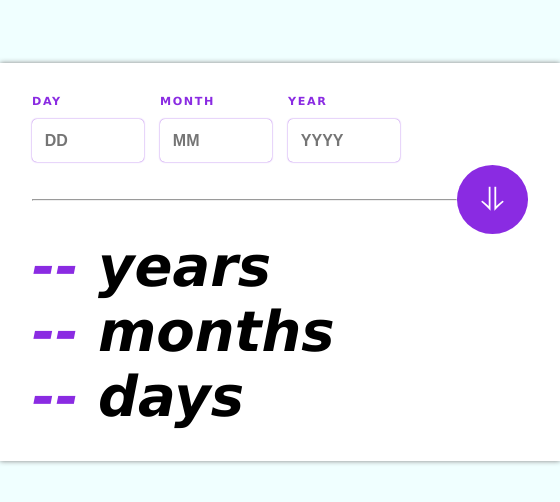
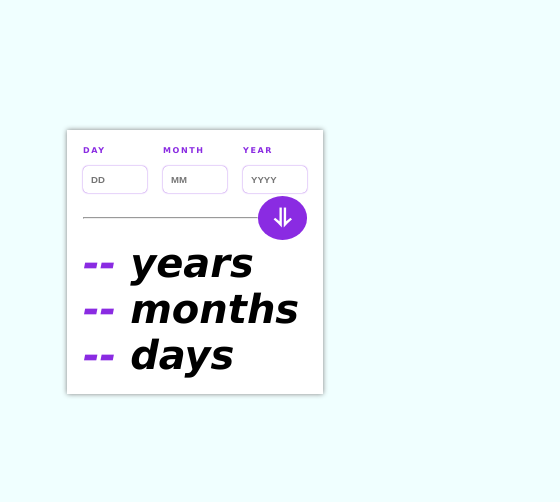
Before and after one commit to idowuemmao/age-calculator, a plain HTML site: page index.html in a window 390 px wide. Shown: the part 160-662 px from the top of the page, 560 px wide, since content can reach past the window. Drawn offline with Linux system fonts and the light colour scheme.

Commit message:
second commit

```diff
--- a/style.css
+++ b/style.css
@@ -51,10 +51,6 @@ input {
     font-size: 1rem;
 }
 
-.output {
-    gap: 0;
-}
-
 .outputs {
     font-weight: 1000;
     font-size: 3.5rem;
@@ -95,5 +91,46 @@ span {
     color: red;
     font-size: 0.5rem;
     font-style: italic;
+}
 
+@media (max-width:600px) {
+    .calculator {
+        width: auto;
+        padding: 1rem;
+    }
+
+    .divider {
+        display: flex;
+        flex-direction: row;
+
+        align-items: center;
+    }
+
+    input {
+        width: 4rem;
+        padding: 0.5rem;
+        font-size: 0.6rem;
+    }
+
+    label {
+        margin-bottom: 0.5rem;
+        font-size: 0.5rem;
+        font-weight: 1000;
+        letter-spacing: 0.1rem;
+    }
+
+    .submit {
+        padding: 0.5rem 1rem;
+        font-size: 1.5rem;
+        font-weight: 1000;
+    }
+
+    .responses {
+        font-size: 0.35rem;
+    }
+
+    .outputs {
+        font-weight: 1000;
+        font-size: 2.5rem;
+    }
 }
```
